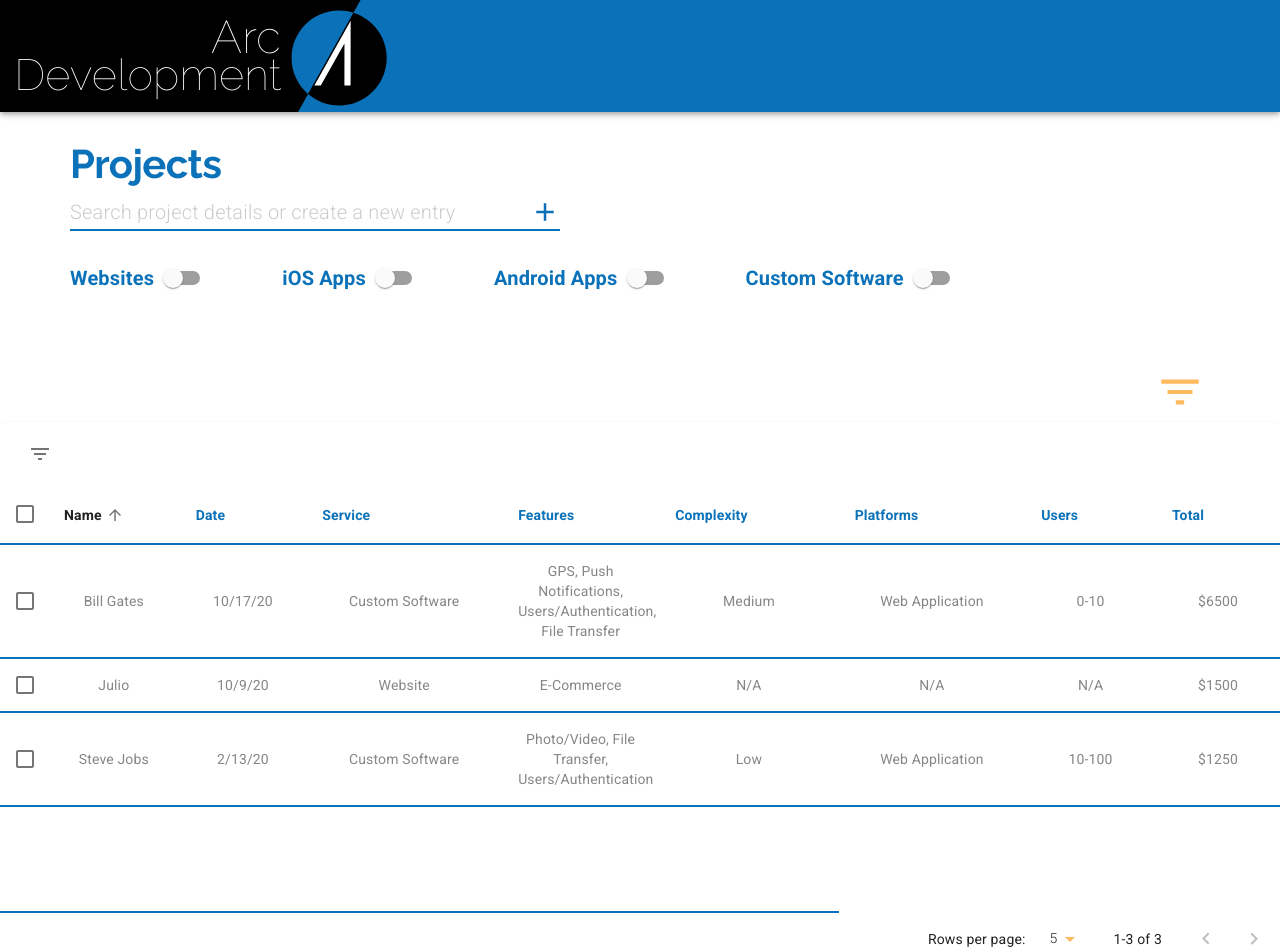
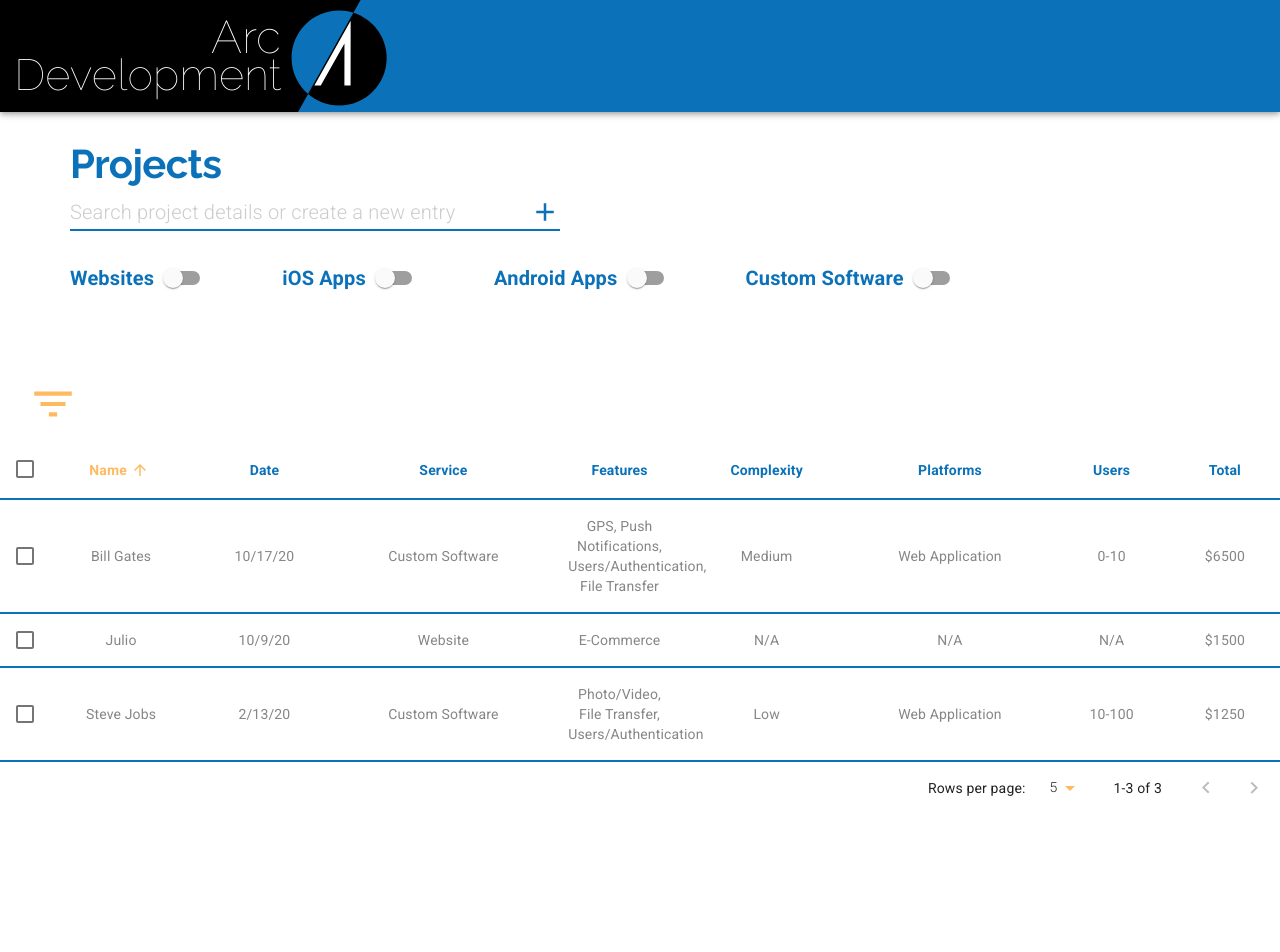
Before and after one commit to JulioAvalos/mui-project-manager, a Next.js app: page / in a window 1280 px wide. Shown: the top 952 px of the page. Built offline with nearby package versions, Linux system fonts and the light colour scheme.

Commit message:
Table Sorting Fixes (Styling)

```diff
--- a/pages/index.js
+++ b/pages/index.js
@@ -233,12 +233,7 @@ export default function Index() {
             />
           </FormGroup>
         </Grid>
-        <Grid item container justify="flex-end" style={{ marginTop: '5em' }}>
-          <Grid item style={{ marginRight: 75 }}>
-            <FilterListIcon color="secondary" style={{ fontSize: 50 }} />
-          </Grid>
-        </Grid>
-        <Grid item style={{ marginBottom: '15em' }}>
+        <Grid item style={{ marginTop: '5em', marginBottom: '15em' }}>
           <EnhancedTable rows={rows} />
         </Grid>
         <Dialog fullWidth maxWidth="md" open={dialogOpen} onClose={() => setDialogOpen(false)}>
--- a/src/UI/EnhancedTable.js
+++ b/src/UI/EnhancedTable.js
@@ -78,10 +78,11 @@ function EnhancedTableHead(props) {
         {headCells.map((headCell) => (
           <TableCell
             key={headCell.id}
-            align={headCell.numeric ? 'right' : 'left'}
+            align="center"
             sortDirection={orderBy === headCell.id ? order : false}
           >
             <TableSortLabel
+              hideSortIcon
               active={orderBy === headCell.id}
               direction={orderBy === headCell.id ? order : 'asc'}
               onClick={createSortHandler(headCell.id)}
@@ -149,13 +150,13 @@ const EnhancedTableToolbar = (props) => {
       {numSelected > 0 ? (
         <Tooltip title="Delete">
           <IconButton aria-label="delete">
-            <DeleteIcon />
+            <DeleteIcon color="primary" style={{ fontSize: 30 }}/>
           </IconButton>
         </Tooltip>
       ) : (
         <Tooltip title="Filter list">
           <IconButton aria-label="filter list">
-            <FilterListIcon />
+            <FilterListIcon color="secondary" style={{ fontSize: 50 }}/>
           </IconButton>
         </Tooltip>
       )}
@@ -245,11 +246,9 @@ export default function EnhancedTable(props) {
 
   const isSelected = (name) => selected.indexOf(name) !== -1;
 
-  const emptyRows = rowsPerPage - Math.min(rowsPerPage, props.rows.length - page * rowsPerPage);
-
   return (
     <div className={classes.root}>
-      <Paper className={classes.paper}>
+      <Paper className={classes.paper} elevation={0}>
         <EnhancedTableToolbar numSelected={selected.length} />
         <TableContainer>
           <Table
@@ -306,11 +305,6 @@ export default function EnhancedTable(props) {
                     </TableRow>
                   );
                 })}
-              {emptyRows > 0 && (
-                <TableRow style={{ height:  53 * emptyRows }}>
-                  <TableCell colSpan={6} />
-                </TableRow>
-              )}
             </TableBody>
           </Table>
         </TableContainer>
--- a/src/UI/Theme.js
+++ b/src/UI/Theme.js
@@ -106,6 +106,19 @@ export default createMuiTheme({
         }
       }
     },
+    MuiTableSortLabel: {
+      root: {
+        "&:hover": {
+          color: arcOrange
+        },
+        "&.MuiTableSortLabel-active": {
+          color: arcOrange
+        }
+      },
+      icon: {
+        fill: arcOrange
+      }
+    },
     MuiFormControlLabel: {
       label: {
         color: arcBlue,
```
